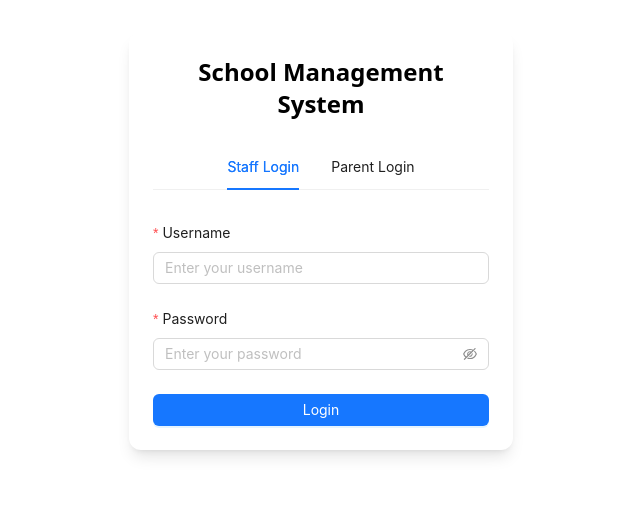
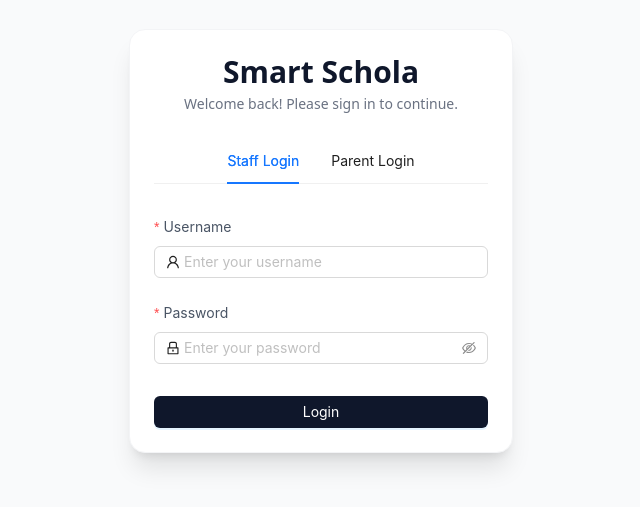
Before and after one commit to emmasam1/sms, a React (Vite) app: page / in a window 1280 px wide. Shown: the part 159-666 px from the top of the page, without its empty margins (319-959 px from the left). Built offline with nearby package versions, Linux system fonts and the light colour scheme.

Commit message:
worked on auth page

```diff
--- a/src/App.jsx
+++ b/src/App.jsx
@@ -1,5 +1,5 @@
 import { Routes, Route } from "react-router";
-import Login from "./pages/admin/auth/Login";
+import Login from "./pages/auth/Login";
 import DashboardLayout from "./layout/admin/DashboardLayout";
 import Dashboard from "./pages/admin/dashboard/Dashboard";
 import Student from "./pages/admin/student/Student";
--- a/src/pages/admin/auth/Login.jsx
+++ b/src/pages/auth/Login.jsx
@@ -2,6 +2,11 @@ import { useState } from "react";
 import { motion, AnimatePresence } from "framer-motion";
 import { Form, Input, Button, Tabs, message } from "antd";
 import { useNavigate } from "react-router";
+import {
+  UserOutlined,
+  LockOutlined,
+  IdcardOutlined,
+} from "@ant-design/icons";
 
 const Login = () => {
   const [activeTab, setActiveTab] = useState("adminTeacher");
@@ -10,7 +15,6 @@ const Login = () => {
   const onFinish = (values) => {
     console.log("Form values:", values);
 
-    // Dummy role check (replace with API response later)
     if (activeTab === "adminTeacher") {
       if (values.username === "admin" && values.password === "1234") {
         message.success("Admin login successful!");
@@ -33,7 +37,6 @@ const Login = () => {
     }
   };
 
-  // Animation variants
   const formVariants = {
     hidden: { opacity: 0, y: 20 },
     visible: { opacity: 1, y: 0, transition: { duration: 0.4 } },
@@ -41,17 +44,22 @@ const Login = () => {
   };
 
   return (
-    <div className="flex items-center justify-center min-h-screen bg-neutral-light px-4">
+    <div className="flex items-center justify-center min-h-screen bg-gray-50 px-4">
       <motion.div
-        className="bg-white shadow-lg rounded-xl w-full max-w-sm p-6"
+        className="bg-white shadow-xl rounded-2xl w-full max-w-sm p-6 border border-gray-100"
         initial={{ opacity: 0, scale: 0.95 }}
         animate={{ opacity: 1, scale: 1 }}
         transition={{ duration: 0.5 }}
       >
-        <h1 className="text-2xl font-bold text-center mb-6 text-neutral-dark">
-          School Management System
+        {/* Branding */}
+        <h1 className="text-3xl font-bold text-center mb-1 text-slate-900">
+          Smart Schola
         </h1>
+        <p className="text-center text-gray-500 mb-6 text-sm">
+          Welcome back! Please sign in to continue.
+        </p>
 
+        {/* Tabs */}
         <Tabs
           defaultActiveKey="adminTeacher"
           activeKey={activeTab}
@@ -63,6 +71,7 @@ const Login = () => {
           ]}
         />
 
+        {/* Forms */}
         <div className="mt-4">
           <AnimatePresence mode="wait">
             {activeTab === "adminTeacher" && (
@@ -75,26 +84,34 @@ const Login = () => {
               >
                 <Form layout="vertical" onFinish={onFinish}>
                   <Form.Item
-                    label="Username"
+                    label={<span className="text-sm text-gray-600">Username</span>}
                     name="username"
                     rules={[{ required: true, message: "Please enter username" }]}
                   >
-                    <Input placeholder="Enter your username" />
+                    <Input
+                      prefix={<UserOutlined className="text-gray-400" />}
+                      placeholder="Enter your username"
+                      className="rounded-md bg-gray-50 hover:bg-white focus:bg-white focus:shadow-md transition"
+                    />
                   </Form.Item>
 
                   <Form.Item
-                    label="Password"
+                    label={<span className="text-sm text-gray-600">Password</span>}
                     name="password"
                     rules={[{ required: true, message: "Please enter password" }]}
                   >
-                    <Input.Password placeholder="Enter your password" />
+                    <Input.Password
+                      prefix={<LockOutlined className="text-gray-400" />}
+                      placeholder="Enter your password"
+                      className="rounded-md bg-gray-50 hover:bg-white focus:bg-white focus:shadow-md transition"
+                    />
                   </Form.Item>
 
                   <Button
                     type="primary"
                     htmlType="submit"
                     block
-                    className="!bg-secondary !hover:!bg-secondary-dark !border-none !rounded-md"
+                    className="!bg-slate-900 !border-none !rounded-md mt-2"
                   >
                     Login
                   </Button>
@@ -112,18 +129,23 @@ const Login = () => {
               >
                 <Form layout="vertical" onFinish={onFinish}>
                   <Form.Item
-                    label="Card PIN"
+                    label={<span className="text-sm text-gray-600">Card PIN</span>}
                     name="pin"
                     rules={[{ required: true, message: "Please enter your Card PIN" }]}
                   >
-                    <Input.Password placeholder="Enter your PIN" maxLength={6} />
+                    <Input.Password
+                      prefix={<IdcardOutlined className="text-gray-400" />}
+                      placeholder="Enter your PIN"
+                      maxLength={6}
+                      className="rounded-md bg-gray-50 hover:bg-white focus:bg-white focus:shadow-md transition"
+                    />
                   </Form.Item>
 
                   <Button
                     type="primary"
                     htmlType="submit"
                     block
-                    className="!bg-primary !hover:!bg-primary-dark !border-none !rounded-md"
+                    className="!bg-slate-900 !border-none !rounded-md mt-2"
                   >
                     Parent Login
                   </Button>
```
